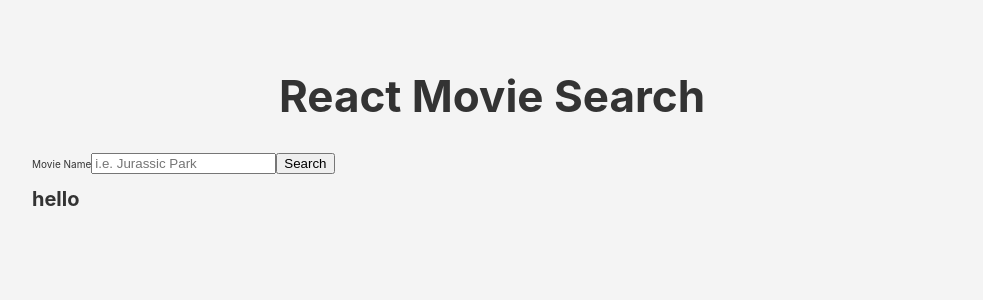
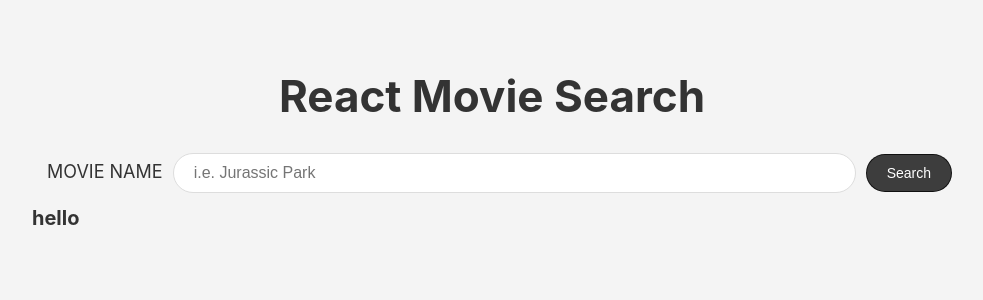
Before and after one commit to Sanjivchy/MovieSearch-app-react, a React (Create React App) app: page / in a window 1280 px wide. Shown: the top 300 px of the page, without its empty margins (148-1131 px from the left). Built offline with nearby package versions, Linux system fonts and the light colour scheme.

Commit message:
designed searched button

```diff
--- a/src/App.css
+++ b/src/App.css
@@ -30,3 +30,46 @@
   font-size: 4.4rem;
   text-align: center
 }
+.form{
+  display: grid;
+
+}
+.label{
+  font-size: 1.8rem;
+  margin-bottom: 0.2rem;
+  text-transform: uppercase;
+  padding-left:15px ;
+}
+.input{
+  font-size: 1.6rem;
+  padding: 0.5rem 2rem;
+  line-height: 2.8rem;
+  border-radius: 20px;
+  border: 1px solid #ddd;
+  margin-bottom: 0.5rem;
+
+}
+.button {
+  background-color: rgba(0,0,0,0.75);
+  color: white;
+  padding:1rem 2rem;
+  border: 1px solid rgba(0,0,0,0.75);
+  border-radius: 20px;
+  font-size: 1.4rem;
+  cursor: pointer;
+  transition: background-color 250ms;
+}
+.button:hover{
+  background-color: rgba(0,0,0,0.85);
+}
+@media (min-width:786px){
+  .form {
+      grid-template-columns: auto 1fr auto;
+      grid-gap: 1rem;
+      align-items: center;
+  }
+
+  .input {
+      margin-bottom: 0;
+  }
+}
--- a/src/components/SearchMovies.js
+++ b/src/components/SearchMovies.js
@@ -5,7 +5,7 @@
        <form className="form" onSubmit="">
            <label className="label" htmlFor="query">Movie Name</label>
            <input className= "input" type="text" name="query" placeholder="i.e. Jurassic Park"/>
-            <button className=" button">Search</button>
+            <button className="button">Search</button>
        </form>
     )
 }
```
